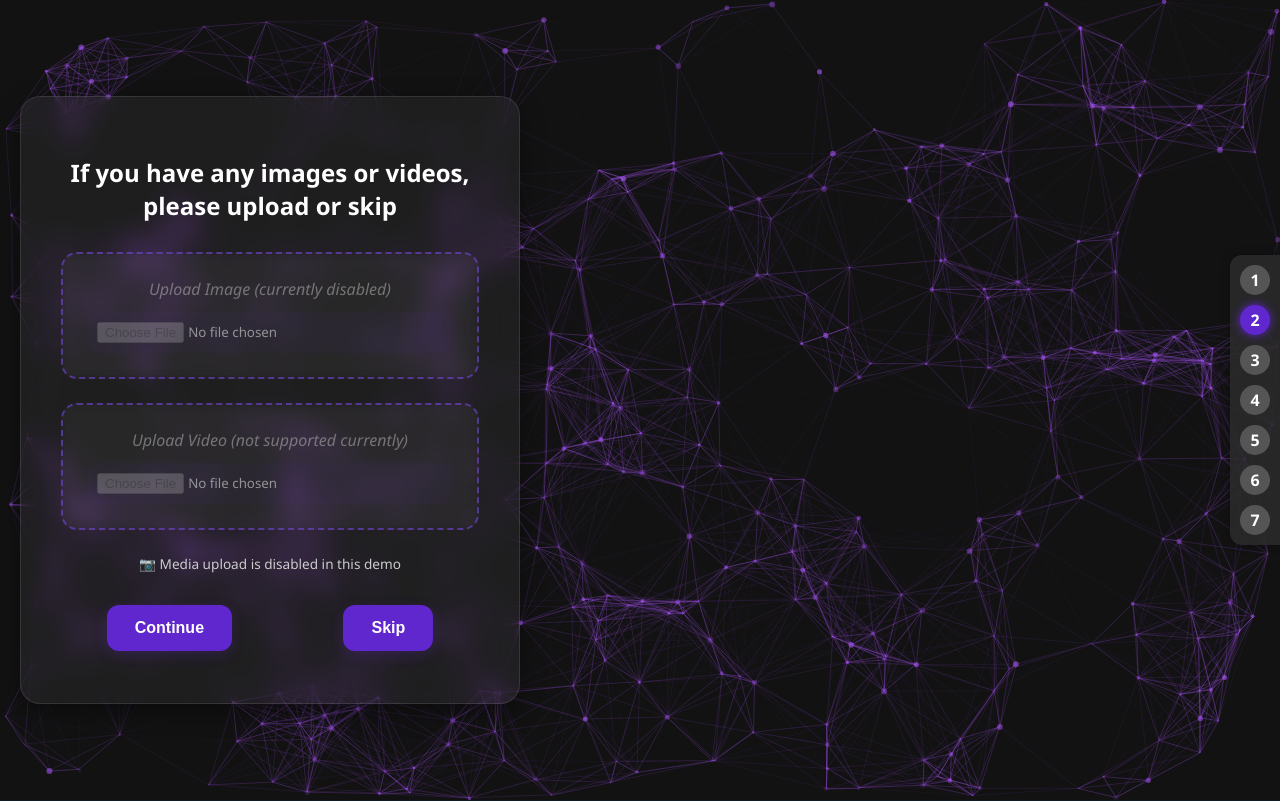
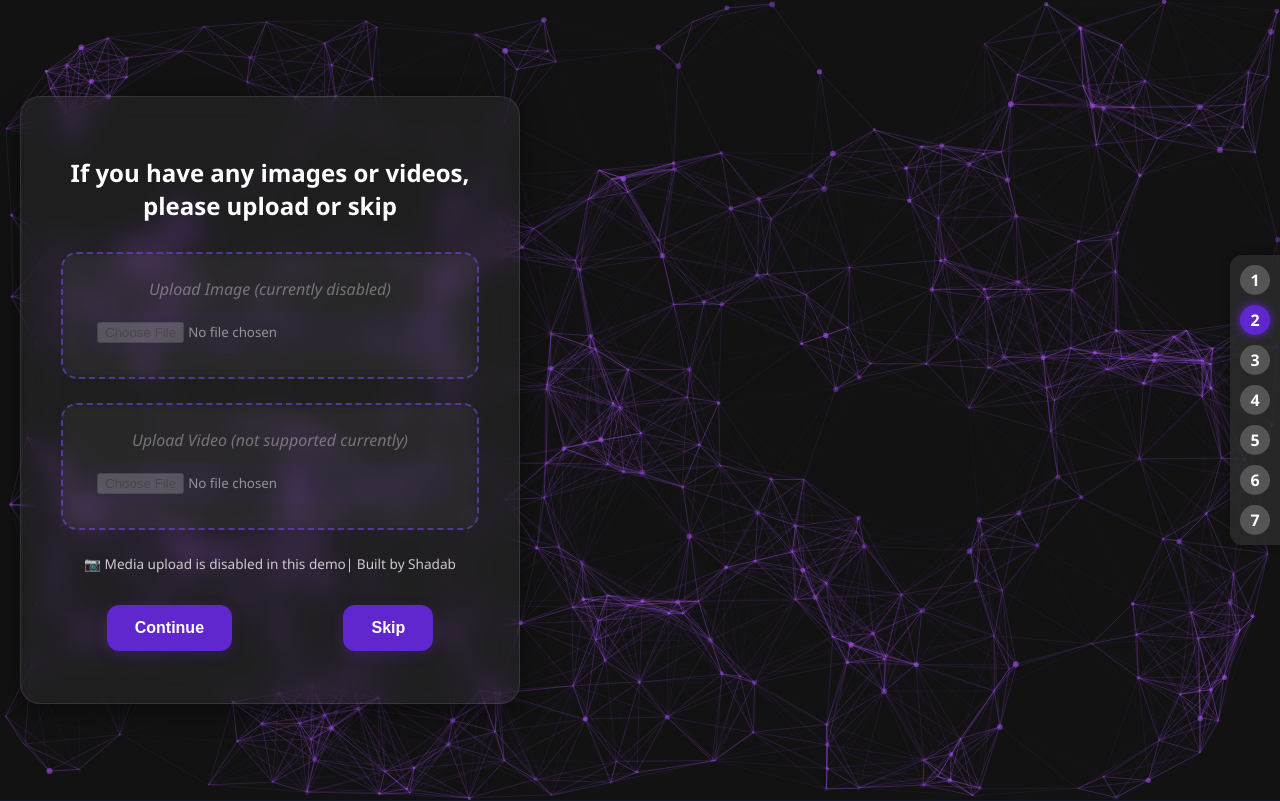
Before and after one commit to Pro1609/healthcare, a Flask app: page /imageupload in a window 1280 px wide. Shown: the top 801 px of the page. Run offline with Flask 3, Linux system fonts and the light colour scheme.

Commit message:
Update imageupload.html

```diff
--- a/templates/imageupload.html
+++ b/templates/imageupload.html
@@ -36,7 +36,7 @@
     <input type="file" name="video" accept="video/*" disabled>
   </div>
 
-  <p style="font-size: 0.85em; color: #ccc;">📷 Media upload is disabled in this demo</p>
+  <p style="font-size: 0.85em; color: #ccc;">📷 Media upload is disabled in this demo| Built by Shadab</p>
 
   <div style="display: flex; justify-content: center; gap: 20px; margin-top: 20px;">
     <button type="submit">Continue</button>
```
